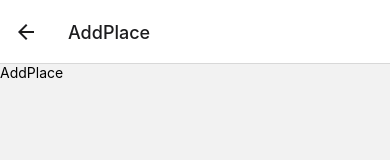
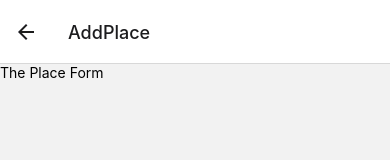
Before and after one commit to Bartek-Wieckowski/react-native-fav-places-app, a React Native app: screen /AddPlace in a window 390 px wide. Shown: the top 160 px of the page. Built offline with nearby package versions, Linux system fonts and the light colour scheme.

Commit message:
use form component

```diff
--- a/screens/AddPlace.jsx
+++ b/screens/AddPlace.jsx
@@ -1,9 +1,5 @@
-import { View, Text } from 'react-native'
+import PlaceForm from '../components/Places/PlaceForm';
 
 export default function AddPlace() {
-  return (
-    <View>
-      <Text>AddPlace</Text>
-    </View>
-  )
+  return <PlaceForm />;
 }
```
